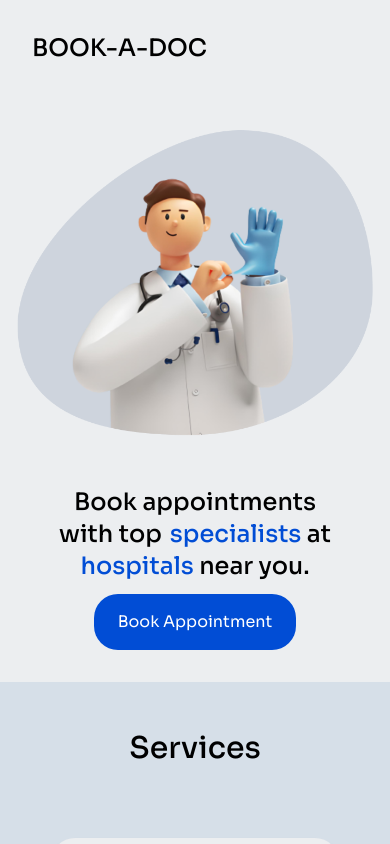
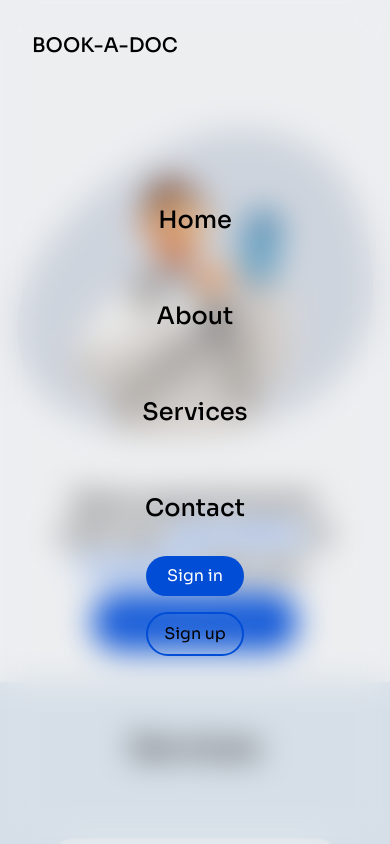
Before and after one commit to kiisidev/BOOK-A-DOC, a React (Vite) app: page / in a window 390 px wide. Shown: the top 844 px of the page. Built offline with nearby package versions, Linux system fonts and the light colour scheme; some icons are missing.

Commit message:
added some navbar functionality

```diff
--- a/src/components/Navbar.jsx
+++ b/src/components/Navbar.jsx
@@ -6,35 +6,44 @@ export default function Navbar() {
     setToggle((prev) => !prev);
   };
   return (
-    <nav className=" lg:flex lg:justify-between lg:items-center lg:fixed lg:w-full  bg-transparent lg:backdrop-blur-lg lg:border-b-[1px] lg:border-b-white-300 lg:z-50 lg:pl-8 ">
-      <span onClick={handleClick} className="z-50 lg:hidden absolute right-8 top-8 ">
-        {toggle ? <CloseCircle color="#000" /> : <HambergerMenu color="#000" />}
-      </span>
-      <h2 className=" font-medium text-2xl absolute left-8 top-8  lg:block lg:static lg:text-2xl ">
+   <>
+    <span
+    onClick={handleClick}
+    className=" absolute right-8 top-8 z-50  lg:hidden "
+  >
+    {toggle ? <CloseCircle color="#000" /> : <HambergerMenu color="#000" />}
+  </span>
+    <nav
+      className={`${
+        toggle ? "hidden" : "flex"
+      } fixed h-[100vh] bg-transparent backdrop-blur-lg  z-30 w-full  items-center justify-center flex-col  lg:flex-row lg:justify-between lg:items-center lg:h-16   lg:border-b-[1px] lg:border-b-white-300  lg:pl-8 `}
+    >
+      <h2 className="text-xl absolute left-8 top-8 font-medium  lg:static lg:block lg:text-2xl ">
         BOOK-A-DOC
       </h2>
-      <ul className={` ${toggle ? "flex" : "hidden" } bg-transparent  w-full h-[100vh] flex flex-col justify-center items-center lg:flex lg:flex-row lg:h-16 lg:w-64`}>
-        <li className=" text-2xl font-medium my-8   lg:mx-16 lg:border-b-2 lg:border-hint lg:font-normal lg:text-sm">
+      <ul className=" bg-transparent flex  flex-col  items-center  lg:justify-center    lg:flex-row lg:h-16 lg:w-64">
+        <li className=" text-2xl font-medium py-8  lg:mx-16 lg:border-b-2 lg:border-hint lg:py-0 lg:font-normal lg:text-sm">
           Home
         </li>
-        <li className=" text-2xl font-medium my-8   lg:mx-16 lg:font-normal lg:text-sm">
+        <li className=" text-2xl font-medium py-8  lg:mx-16 lg:font-normal lg:py-0 lg:text-sm">
           About
         </li>
-        <li className=" text-2xl font-medium my-8  lg:mx-16 lg:font-normal lg:text-sm">
+        <li className=" text-2xl font-medium py-8 lg:mx-16 lg:font-normal lg:py-0 lg:text-sm">
           Services
         </li>
-        <li className="text-2xl font-medium my-8   lg:mx-16 lg:font-normal lg:text-sm">
+        <li className="text-2xl font-medium py-8 lg:mx-16 lg:font-normal lg:py-0 lg:text-sm">
           Contact
         </li>
       </ul>
-      <div className=" hidden lg:block lg:relative lg:right-8">
-        <button className="lg:bg-hint lg:px-4 lg:py-2 lg:rounded-3xl lg:text-primary lg:mr-4">
+      <div className=" flex flex-col  lg:flex-row lg:relative lg:mr-16 ">
+        <button className="bg-hint px-4 py-2 rounded-3xl text-primary lg:mr-4">
           Sign in
         </button>
-        <button className="lg:bg-transparent lg:border-2 lg:border-hint lg:px-4 lg:py-2 lg:rounded-3xl">
+        <button className="bg-transparent px-4 py-2 border-2 border-hint my-4 rounded-3xl lg:my-0 ">
           Sign up
         </button>
       </div>
-    </nav>
+
+    </nav></>
   );
 }
```
